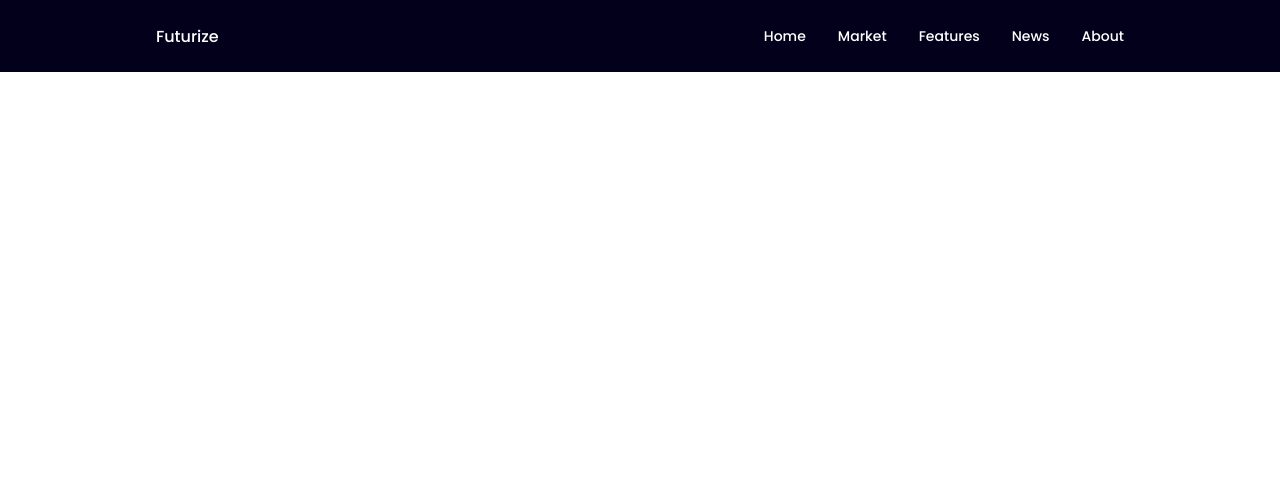
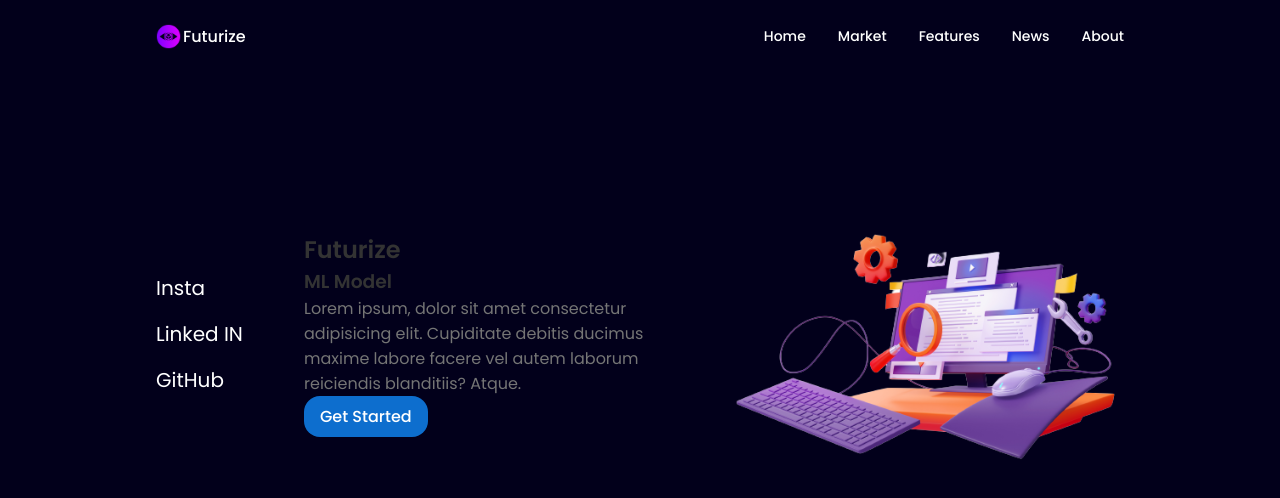
Before and after one commit to ankitdeb11/Futurize-ML-model, a React (Create React App) app: page / in a window 1280 px wide. Shown: the top 498 px of the page. Built offline with nearby package versions, Linux system fonts and the light colour scheme.

Commit message:
worked on home comp

```diff
--- a/src/App.css
+++ b/src/App.css
@@ -86,8 +86,8 @@ textarea {
 }
 
 body {
-  /* background-color: var(--body-color); */
-  background-color: #fff;
+
+  background-color: #02001b;
   color: var(--text-color);
 }
 
--- a/src/App.js
+++ b/src/App.js
@@ -1,13 +1,19 @@
 
 import './App.css';
 import Header from './components/header/Header';
+import Home from './components/home/Home';
 
 function App() {
   return (
     <>
 
 
-  <Header />
+      <Header />
+
+      <main className='main'>
+        <Home />
+
+      </main>
 
 
 
--- a/src/components/header/Header.jsx
+++ b/src/components/header/Header.jsx
@@ -1,42 +1,47 @@
 import React from 'react';
 import "./header.css";
+
+import MainLogo from "../../assets/mainlogo.png";
 
 const Header = () => {
     return (
         <header className='header'>
             <nav className="nav container">
 
-                <a href="#indexhtml" className="nav__logo">Futurize</a>
+                <a href="#indexhtml" className="nav__logo">
+                    <img src={MainLogo} alt="" />
+                    Futurize
+                </a>
 
                 <div className="nav__menu">
                     <div className="nav__list grid">
 
 
-                        <li className="nav__link">
+                        <li className="nav__item">
                             <a href="#home" className="nav__link">Home</a>
                         </li>
 
 
-                        <li className="nav__link">
+                        <li className="nav__item">
                             <a href="#market" className="nav__link">Market</a>
                         </li>
 
 
 
 
-                        <li className="nav__link">
+                        <li className="nav__item">
                             <a href="#features" className="nav__link">Features</a>
                         </li>
 
 
 
-                        <li className="nav__link">
+                        <li className="nav__item">
                             <a href="#news" className="nav__link">News</a>
                         </li>
 
 
 
-                        <li className="nav__link">
+                        <li className="nav__item">
                             <a href="#about" className="nav__link">About</a>
                         </li>
 
--- a/src/components/header/header.css
+++ b/src/components/header/header.css
@@ -21,6 +21,8 @@
 .nav__logo {
     color: white;
     font-weight: var(--font-medium);
+    display: flex;
+
 }
 
 .nav__list {
@@ -39,3 +41,14 @@
     transition: .3s;
 
 }
+
+.nav__link:hover{
+    color: blueviolet;
+}
+
+
+.nav__logo img{
+    width: 25px;
+    height: 25px;
+    margin-right: 2px;
+}
--- /dev/null
+++ b/src/components/home/Data.jsx
@@ -0,0 +1,21 @@
+import React from 'react'
+
+const Data = () => {
+    return (
+        <div className="home__data">
+            <h1>Futurize</h1>
+
+            <h3 className="home__subtitle">
+                <span>ML Model</span>
+            </h3>
+
+            <p>Lorem ipsum, dolor sit amet consectetur adipisicing elit. Cupiditate debitis ducimus maxime labore facere vel autem laborum reiciendis blanditiis? Atque.</p>
+
+            <a href="#getStarted" className="button button--flex">
+                Get Started
+            </a>
+        </div>
+    )
+}
+
+export default Data
--- /dev/null
+++ b/src/components/home/Home.jsx
@@ -0,0 +1,29 @@
+import React from 'react';
+import "./home.css";
+import Socials from './Socials';
+import Data from './Data';
+
+const Home = () => {
+    return (
+        <section className="home section" id="home">
+            <div className="home__container container grid">
+
+
+                <div className="home__content grid">
+
+
+                    <Socials />
+
+
+                    {/* Futurize Photo  */}
+                    <div className="home__img"></div>
+
+                    <Data />
+
+                </div>
+            </div>
+        </section>
+    )
+}
+
+export default Home
--- /dev/null
+++ b/src/components/home/Socials.jsx
@@ -0,0 +1,31 @@
+import React from 'react';
+import "./home.css";
+
+const Socials = () => {
+  return (
+    <div className="home__social">
+
+
+
+
+      <a href="https://www.instagram.com/" className="home__social-icon" rel="noreferrer" target="_blank">
+      <i class='bx bxl-instagram' ></i> Insta
+      </a>
+
+      <a href="https://www.linkedin.com/in/ankitdeb11" className="home__social-icon" target="_blank" rel="noreferrer">
+      <i class='bx bxl-linkedin-square' ></i> Linked IN
+      </a>
+
+      <a href="https://github.com/ankitdeb11" className="home__social-icon" target="_blank" rel="noreferrer">
+      <i class='bx bxl-github' ></i> GitHub
+      </a>
+
+
+
+
+
+    </div>
+  )
+}
+
+export default Socials
--- /dev/null
+++ b/src/components/home/home.css
@@ -0,0 +1,47 @@
+.home__container {
+    row-gap: 7rem;
+
+}
+
+.home__content {
+    grid-template-columns: 116px repeat(2, 1fr);
+    padding-top: 5.5rem;
+    column-gap: 2rem;
+    align-items: center;
+
+}
+
+.home__social {
+    display: grid;
+    grid-template-columns: max-content;
+    row-gap: 1rem;
+
+}
+
+.home__social-icon {
+    font-size: 1.25rem;
+    color: white;
+
+}
+
+.home__social-icon:hover {
+    color: var(--title-color-dark);
+
+}
+
+
+.home__title {
+    font-size: var(--big-font-size);
+    margin-bottom: var(--mb-0-25);
+}
+
+
+.home__img{
+    background: url(../../assets//mainpc.png);
+    background-position: -165px 10px;
+    background-size: cover;
+    width: 400px;
+    height: 300px;
+    order: 1;
+    justify-self: center;
+}
```
Also changed, not shown: src/assets/mainlogo.png (added), src/assets/mainpc.png (added).
